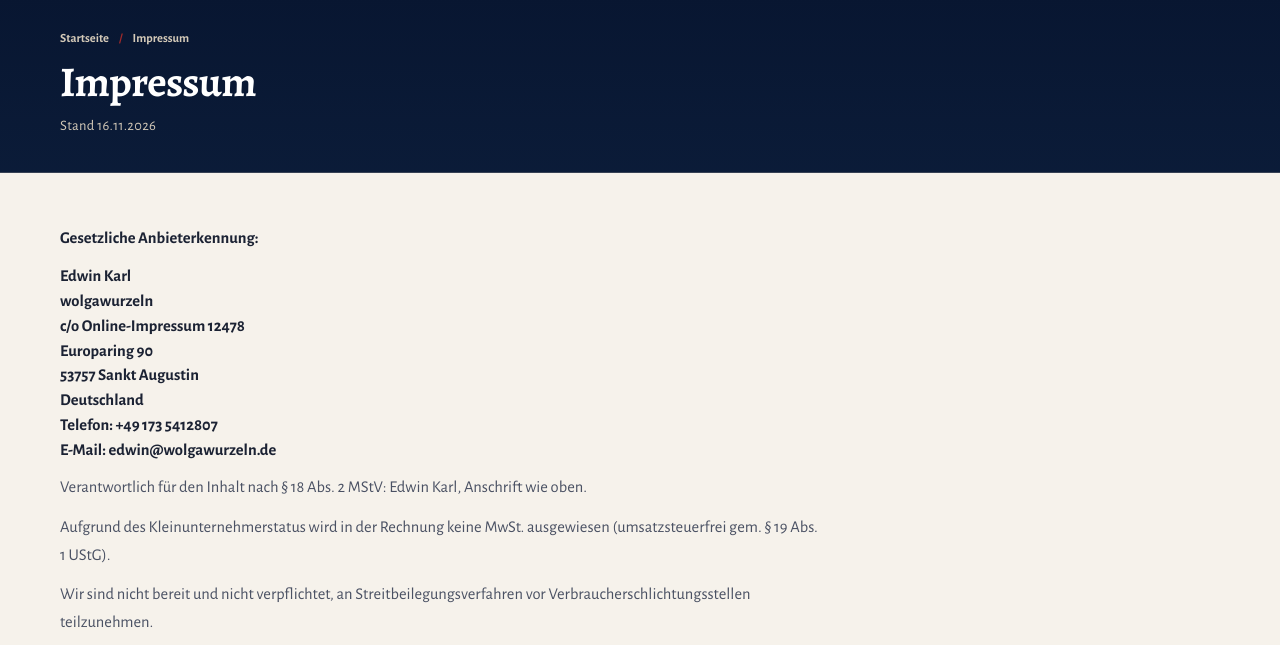
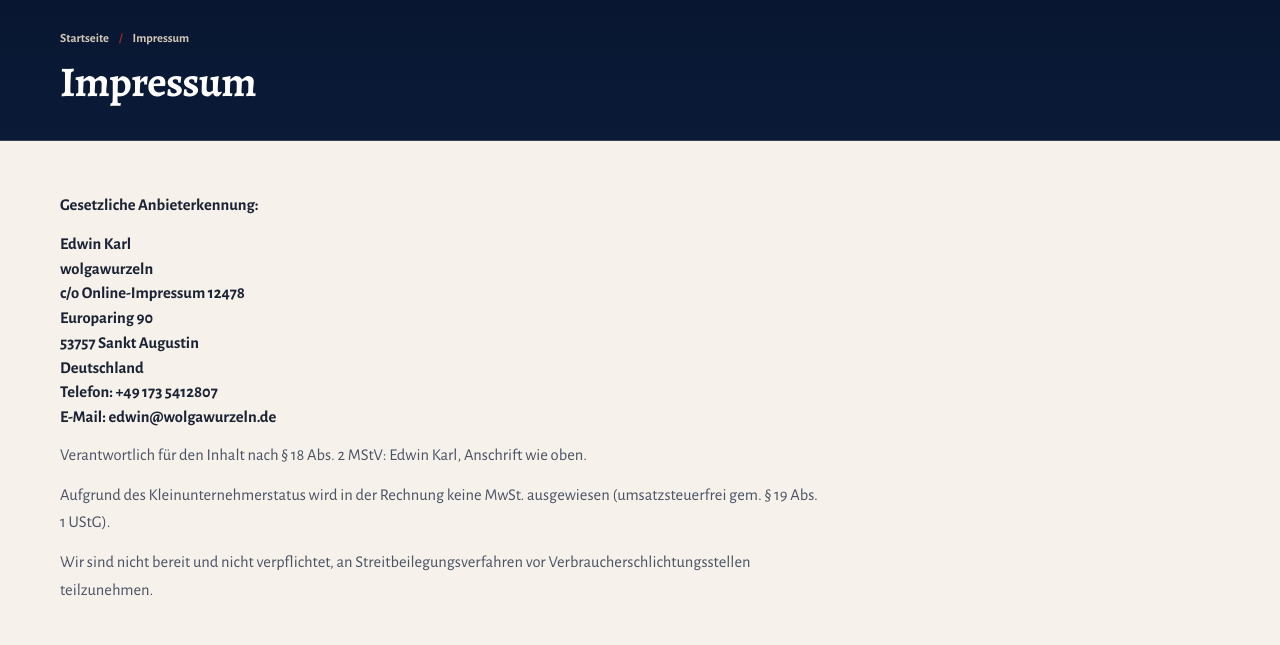
Before and after one commit to EdwinKarlWD/wolgawurzeln, a plain HTML site: page impressum.html in a window 1280 px wide. Shown: the part 76-721 px from the top of the page. Drawn offline with Linux system fonts and the light colour scheme; a script that the page names is missing.

Commit message:
Impressum: Datum (Stand) entfernt
Co-Authored-By: Claude Opus 5.5 <noreply@anthropic.com>
Claude-Session: https://claude.ai/code/session_014WNeKLEmcXjapJGoeYHhSF

```diff
--- a/impressum.html
+++ b/impressum.html
@@ -61,7 +61,6 @@
   <div class="wrap">
     <nav class="crumbs" aria-label="Pfad"><a href="index.html">Startseite</a><span aria-hidden="true">/</span><span>Impressum</span></nav>
     <h1 id="t-lg">Impressum</h1>
-    <p class="lg-stand">Stand 16.11.2026</p>
   </div>
 </section>
 <section class="sec lg-sec">
```
